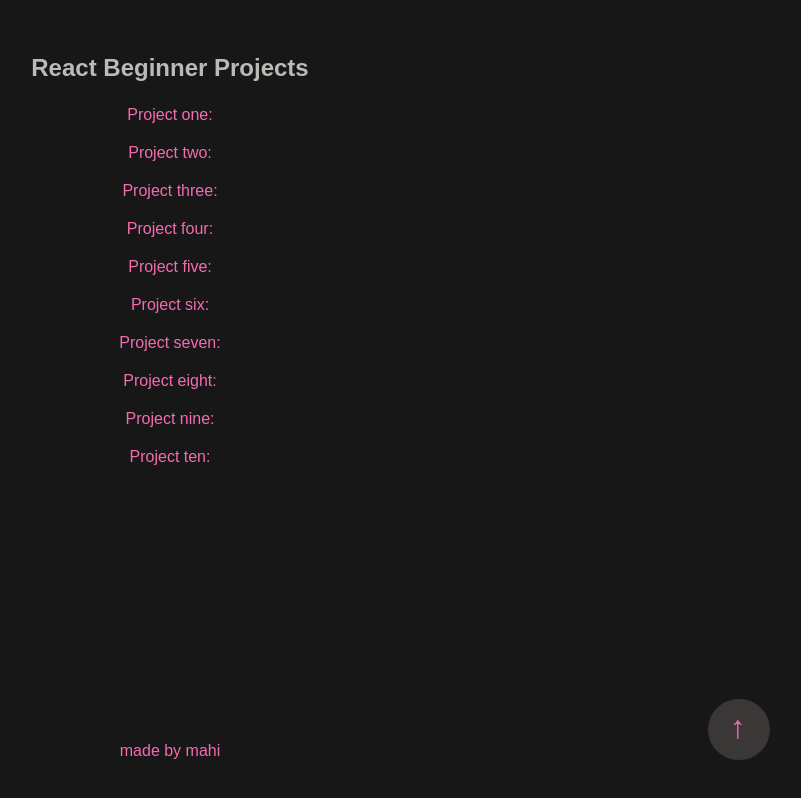
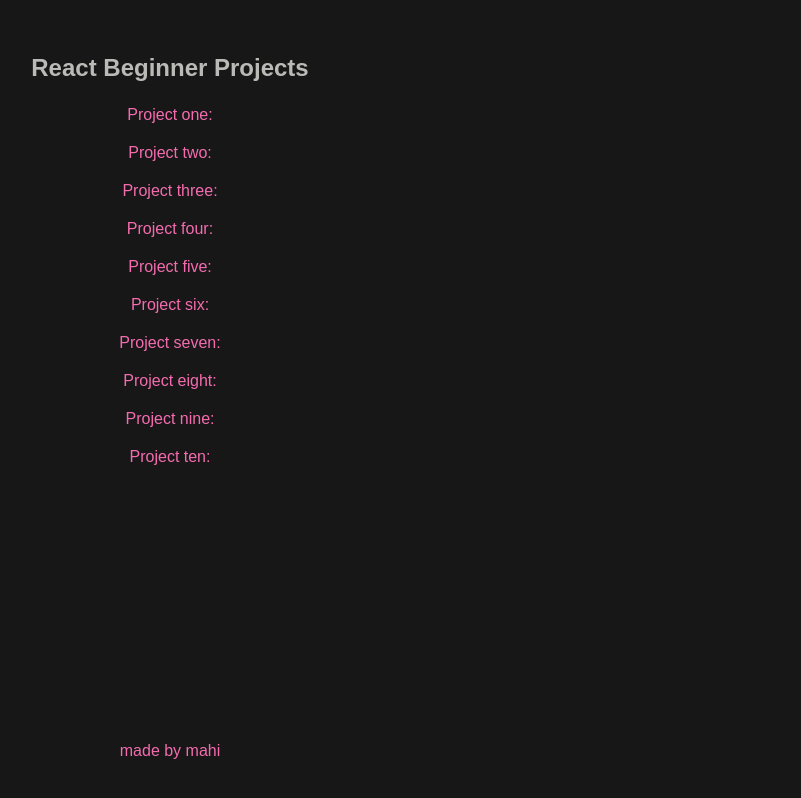
Before and after one commit to khbmh/reactMonster, a React (Vite) app in the folder bgnProjects/: page / in a window 1280 px wide. Shown: the top 798 px of the page, without its empty margins (470-1271 px from the left). Built offline with nearby package versions, Linux system fonts and the light colour scheme.

Commit message:
ScrollTop visible based on scrollY

```diff
--- a/bgnProjects/src/App.jsx
+++ b/bgnProjects/src/App.jsx
@@ -1,3 +1,4 @@
+import { useEffect, useState } from 'react';
 import One from './p1/One';
 import Ten from './p10/Ten';
 import Two from './p2/Two';
@@ -35,11 +36,12 @@
         </footer>
       </section>
       <hr />
-      <ScrollTop />
+      <main>
         <One />
         <hr />
         <Two />
         <hr />
+        <ScrollTop />
         <Three />
         <hr />
         <Four />
@@ -55,6 +57,7 @@
         <Nine />
         <hr />
         <Ten />
+      </main>
     </div>
   );
 };
@@ -62,9 +65,23 @@
 export default App;
 
 const ScrollTop = () => {
+  const [isVisible, setIsVisible] = useState(false);
+
+  useEffect(() => {
+    const toggleVisible = () => {
+      setIsVisible(window.scrollY > window.innerHeight * 0.8);
+    };
+
+    window.addEventListener('scroll', toggleVisible);
+
+    return () => window.removeEventListener('scroll', toggleVisible);
+  }, []);
+
+  if (!isVisible) return null;
+
   return (
     <a href="#home">
-      <h1 className="--scroll-top">↑</h1>
+      <h1 className={`--scroll-top`}>↑</h1>
     </a>
   );
 };
--- a/bgnProjects/src/index.css
+++ b/bgnProjects/src/index.css
@@ -2,7 +2,7 @@
   margin: 0;
   padding: 0;
   box-sizing: border-box;
-  font-family: sans-serif;
+  font-family: Arial, Helvetica, sans-serif;
 }
 
 html,
@@ -49,7 +49,12 @@
   color: #f46cae;
 }
 
+main {
+  position: relative;
+}
+
 .--scroll-top {
+  font-family: sans-serif;
   position: fixed;
   bottom: 5vh;
   right: 5vh;
@@ -57,4 +62,6 @@
   padding: 10px 24px 14px 22px;
   border-radius: 150px;
   cursor: pointer;
+  transition: all .3s ease-in-out;
+  mix-blend-mode: difference;
 }
```
Lines whose indentation alone changed are shown as unchanged.
